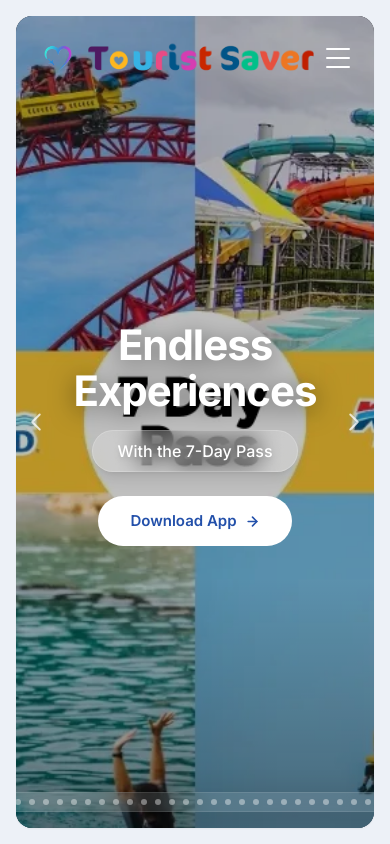
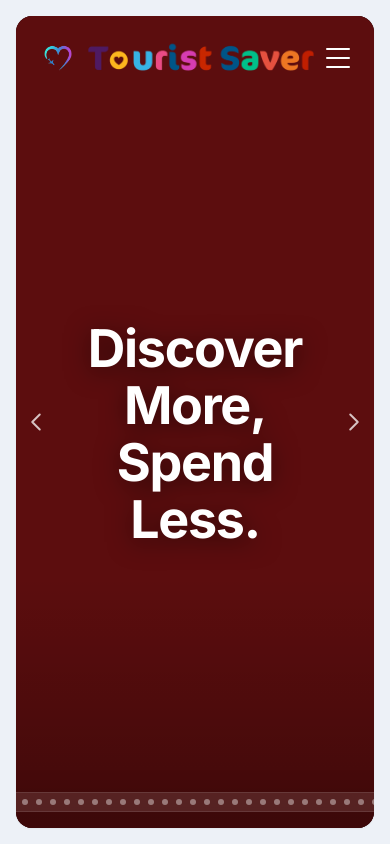
Before and after one commit to HyperMax001/Tourist_saver_02, a Next.js app: page / in a window 390 px wide. Both pictures are taken after a click on the button 36 px from the left and 422 px from the top of the page. Shown: the top 844 px of the page. Built offline with nearby package versions, Linux system fonts and the light colour scheme.

Commit message:
feat: add responsive HeroSection component with auto-rotating image slider and navigation controls

```diff
--- a/components/HeroSection.tsx
+++ b/components/HeroSection.tsx
@@ -4,6 +4,10 @@ import { motion, AnimatePresence } from "motion/react";
 import Image from "next/image";
 
 const sliderData = [
+  {
+    type: "slogan",
+    name: "Discover More, Spend Less.",
+  },
   { name: "Endless Experiences", image: "/slider_images/GC 7daypass.webp", tagline: "With the 7-Day Pass" },
   { name: "Casual Dining", image: "/slider_images/GC casual_dining.webp", tagline: "Enjoy Great Food" },
   { name: "Native Wildlife", image: "/slider_images/GC currumbin_creature.webp", tagline: "Get Up Close" },
@@ -44,7 +48,7 @@ export default function HeroSection() {
     if (timerRef.current) clearInterval(timerRef.current);
     timerRef.current = setInterval(() => {
       setActiveIndex((prevIndex) => (prevIndex + 1) % sliderData.length);
-    }, 6000);
+    }, 4000);
   };
 
   useEffect(() => {
@@ -74,8 +78,11 @@ export default function HeroSection() {
               transition={{ duration: 1.4, ease: "easeInOut" }}
               className="absolute inset-0 w-full h-full"
             >
+              {sliderData[activeIndex].type === "slogan" ? (
+                <div className="absolute inset-0 w-full h-full bg-[#7B1113]" />
+              ) : (
                 <Image
-                src={sliderData[activeIndex].image}
+                  src={sliderData[activeIndex].image!}
                   alt={`${sliderData[activeIndex].name} landscape`}
                   fill
                   sizes="100vw"
@@ -83,19 +90,22 @@ export default function HeroSection() {
                   unoptimized
                   style={{ objectFit: 'cover', objectPosition: 'center' }}
                 />
+              )}
             </motion.div>
           </AnimatePresence>
 
           {/* Invisible Preload for the NEXT image to prevent lag on slide change */}
           <div className="hidden">
+            {sliderData[(activeIndex + 1) % sliderData.length].image && (
               <Image
-              src={sliderData[(activeIndex + 1) % sliderData.length].image}
+                src={sliderData[(activeIndex + 1) % sliderData.length].image!}
                 alt="preload next"
                 width={1}
                 height={1}
                 priority={true}
                 unoptimized
               />
+            )}
           </div>
 
           {/* Soft Shadow Overlays */}
@@ -104,7 +114,7 @@ export default function HeroSection() {
         </div>
 
         {/* Center Content block */}
-        <div className="relative z-10 max-w-[900px] mx-auto flex flex-col items-center gap-4 mt-6">
+        <div className="relative z-10 max-w-[1000px] mx-auto flex flex-col items-center gap-4 mt-6">
           <AnimatePresence mode="wait">
             <motion.div
               key={activeIndex}
@@ -114,7 +124,7 @@ export default function HeroSection() {
               transition={{ duration: 0.4 }}
               className="flex flex-col items-center gap-2 md:gap-4"
             >
-              <h1 className="text-[42px] md:text-[64px] xl:text-[76px] font-bold text-white tracking-tight leading-[1.1] max-w-[850px] drop-shadow-[0_4px_12px_rgba(0,0,0,0.5)] text-center">
+              <h1 className={`font-bold text-white tracking-tight leading-[1.1] text-center drop-shadow-[0_4px_12px_rgba(0,0,0,0.5)] ${sliderData[activeIndex].type === "slogan" ? "text-[52px] md:text-[80px] xl:text-[100px] max-w-[900px]" : "text-[42px] md:text-[64px] xl:text-[76px] max-w-[850px]"}`}>
                 {sliderData[activeIndex].name}
               </h1>
               {sliderData[activeIndex].tagline && (
@@ -127,6 +137,7 @@ export default function HeroSection() {
             </motion.div>
           </AnimatePresence>
 
+          {sliderData[activeIndex].type !== "slogan" && (
             <motion.a
               href="https://touristsaver.com"
               target="_blank"
@@ -152,6 +163,7 @@ export default function HeroSection() {
               <polyline points="12 5 19 12 12 19"></polyline>
             </svg>
           </motion.a>
+          )}
         </div>
 
         {/* Left & Right Navigation Arrows */}
```
Lines whose indentation alone changed are shown as unchanged.
